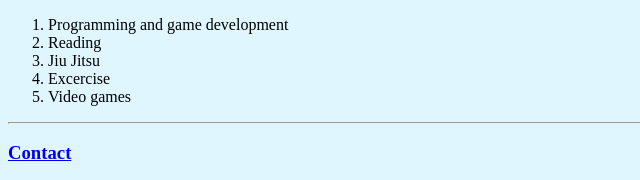
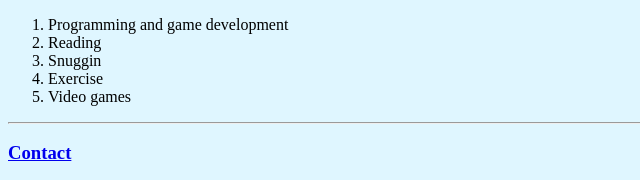
Before and after one commit to Lexorb/cv2, a plain HTML site: page index.html in a window 1280 px wide. Shown: the part 689-869 px from the top of the page, 0-640 px from the left. Drawn offline with Linux system fonts and the light colour scheme.

Commit message:
good hobbies!

```diff
--- a/index.html
+++ b/index.html
@@ -81,8 +81,8 @@
   <ol>
     <li>Programming and game development</li>
     <li>Reading</li>
-    <li>Jiu Jitsu</li>
-    <li>Excercise</li>
+    <li>Snuggin</li>
+    <li>Exercise</li>
     <li>Video games</li>
   </ol>
   <hr />
```
